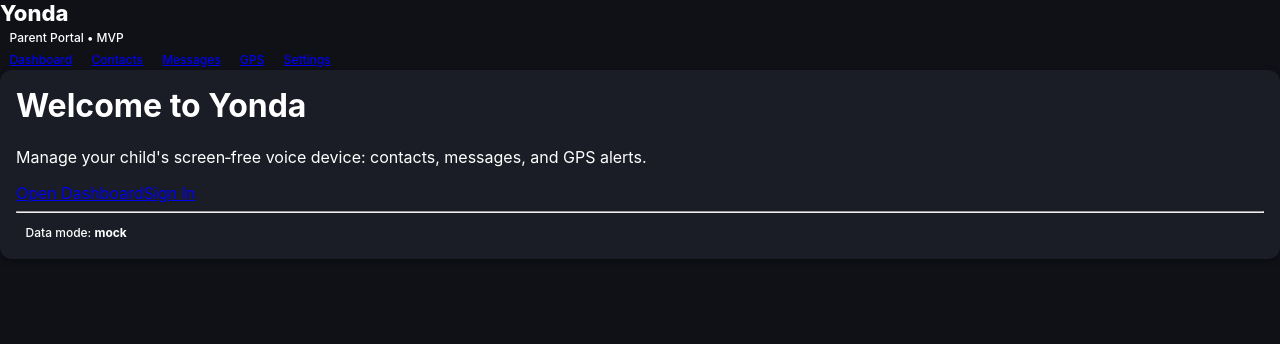
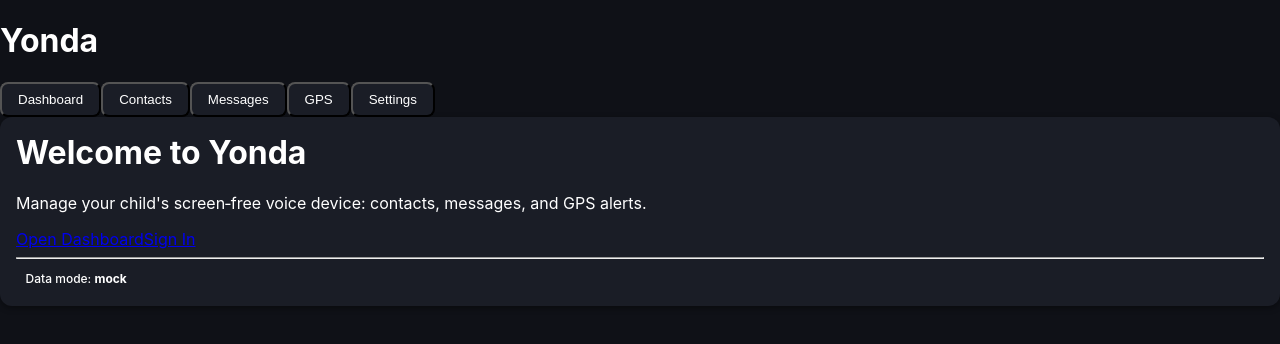
Before and after one commit to YondaCD/yonda-portal, a Next.js app: page / in a window 1280 px wide. Shown: the top 344 px of the page. Built offline with nearby package versions, Linux system fonts and the light colour scheme.

Commit message:
Update Header.jsx

```diff
--- a/components/Header.jsx
+++ b/components/Header.jsx
@@ -1,17 +1,12 @@
-export default function Header({ title='Yonda', subtitle='' }){
+export default function Header() {
   return (
-    <div className="header">
-      <div>
-        <div style={{fontSize:22, fontWeight:800}}>Yonda</div>
-        {subtitle && <div className="badge">{subtitle}</div>}
-      </div>
-      <div className="row">
-        <a href="/dashboard" className="badge">Dashboard</a>
-        <a href="/contacts" className="badge">Contacts</a>
-        <a href="/messages" className="badge">Messages</a>
-        <a href="/map" className="badge">GPS</a>
-        <a href="/settings" className="badge">Settings</a>
-      </div>
-    </div>
+    <header className="flex justify-between items-center p-4 bg-[#1a1d26]">
+      <h1 className="text-xl font-bold text-white">Yonda</h1>
+      <nav className="flex gap-2">
+        {["Dashboard", "Contacts", "Messages", "GPS", "Settings"].map(tab => (
+          <button key={tab} className="nav-button">{tab}</button>
+        ))}
+      </nav>
+    </header>
   );
 }
```
